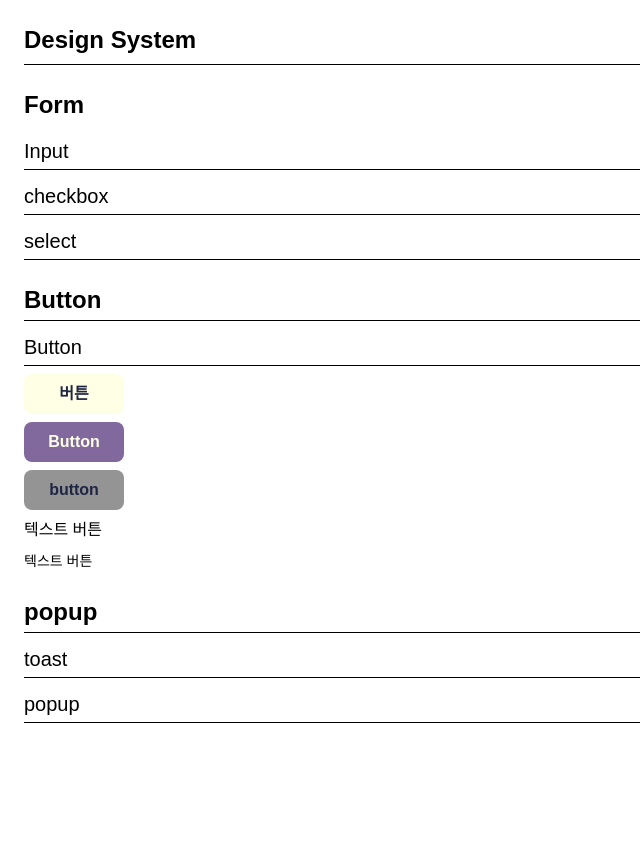
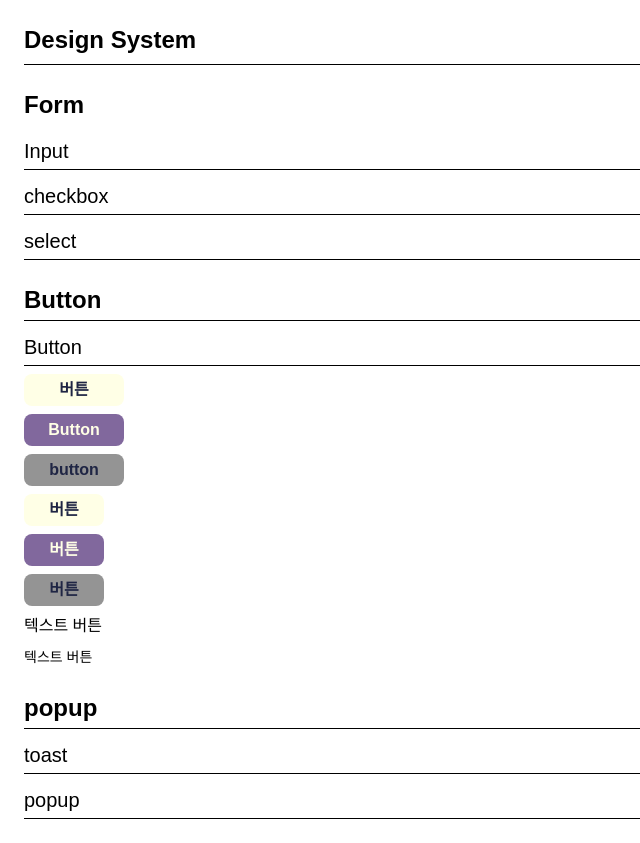
Before and after one commit to prgrms-web-devcourse-final-project/WEB5_6_HaeDokCoding_FE, a Next.js app: page /design-system in a window 1280 px wide. Shown: the whole page, without its empty margins (0-640 px from the left). Before the commit the page ends 800 px from the top, so only its background shows below. Built offline with nearby package versions, Linux system fonts and the light colour scheme; a web font is replaced by a local one.

Commit message:
[style]cva적용

```diff
--- a/package.json
+++ b/package.json
@@ -18,6 +18,7 @@
     ]
   },
   "dependencies": {
+    "class-variance-authority": "^0.7.1",
     "gsap": "^3.13.0",
     "next": "15.5.3",
     "react": "19.1.0",
--- a/src/app/design-system/page.tsx
+++ b/src/app/design-system/page.tsx
@@ -43,6 +43,10 @@ function Page() {
           <Button type="button" disabled={true} variant="disable">
             button
           </Button>
+          <Button type="button" size='sm' >버튼</Button>
+          <Button type="button" size='sm' variant='purple'>버튼</Button>
+          <Button type="button" size='sm' variant='disable'>버튼</Button>
+
           <TextButton>텍스트 버튼</TextButton>
           <TextButton size="sm">텍스트 버튼</TextButton>
         </div>
--- a/src/shared/components/button/Button.tsx
+++ b/src/shared/components/button/Button.tsx
@@ -1,28 +1,46 @@
+import tw from '@/shared/utills/tw';
+import { cva } from 'class-variance-authority';
 import { ButtonHTMLAttributes, Ref } from 'react';
+
 // 버튼속성을 다 받을 수 있게
 // 클래스네임, 기본적인건 다 props로 받을 수 있게
 // 버튼 보여질 경우 arial hidden을 넣고 아이콘의경우 aria-label넣는다
-// 언더라인 버튼도 만들기
+// 속성값에 disabled넣었을때 알어서 바뀔수 있게 할 수 있게 수정하기.
+// Ref가 잘 되는지 확인해보기
+
 interface Props extends ButtonHTMLAttributes<HTMLButtonElement> {
   size?: 'default' | 'sm';
   variant?: 'default' | 'purple' | 'disable';
-  ref?: Ref<HTMLButtonElement | null>;
+  ref?:Ref<HTMLButtonElement | null>;
   disabled?: boolean;
   type: 'submit' | 'button';
   children?: React.ReactNode;
   className?: string;
 }
 
-const SIZE = {
-  default: 'py-1 px-2 h-10 rounded-lg text-base font-bold min-w-25 flex-center',
-  sm: 'py-1 px-2 rounded-lg text-base font-bold min-w-20 flex-center',
-};
+export const ButtonClass = cva(
+  `
+  py-1 px-2 rounded-lg text-base font-bold flex-center text-bold text-navy duration-300
+  `,
+  {
+    variants: {
+      variant: {
+        default: 'bg-secondary text-navy hover:inset-shadow-black',
+        purple: 'bg-tertiary text-secondary hover:inset-shadow-white',
+        disable: 'bg-gray cursor-not-allowed',
+      },
+      size: {
+        default: 'h-10, min-w-25',
+        sm: 'h-8 min-w-20',
+      },
+    },
+    defaultVariants: {
+      variant: 'default',
+      size:'default'
+    }
+  }
+);
 
-const VARIANT = {
-  default: 'bg-secondary text-navy duration-300 hover:inset-shadow-black',
-  purple: 'bg-tertiary text-bold text-secondary duration-300 hover:inset-shadow-white',
-  disable: 'bg-gray text-navy cursor-not-allowed',
-};
 
 function Button({
   size = 'default',
@@ -36,7 +54,7 @@ function Button({
 }: Props) {
   return (
     <button
-      className={`${SIZE[size]} ${VARIANT[variant]} ${className}`}
+      className={tw(ButtonClass({variant,size,className}))}
       type={type}
       disabled={disabled}
       {...rest}
```
Also changed, not shown: 1 other file (tests, documents, lock files or other folders).
